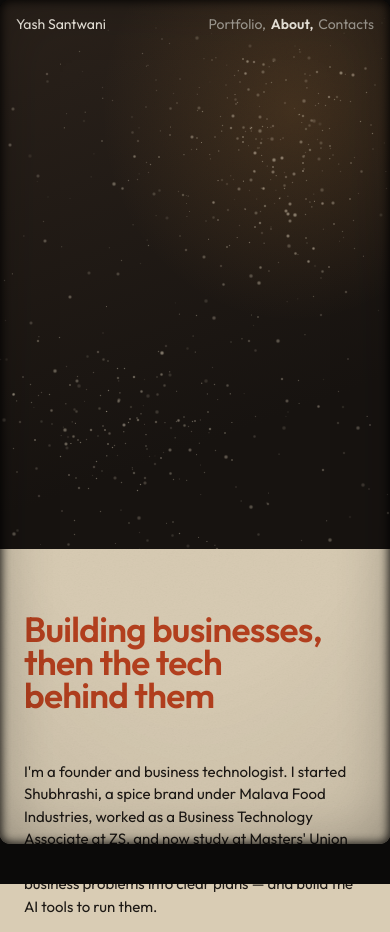
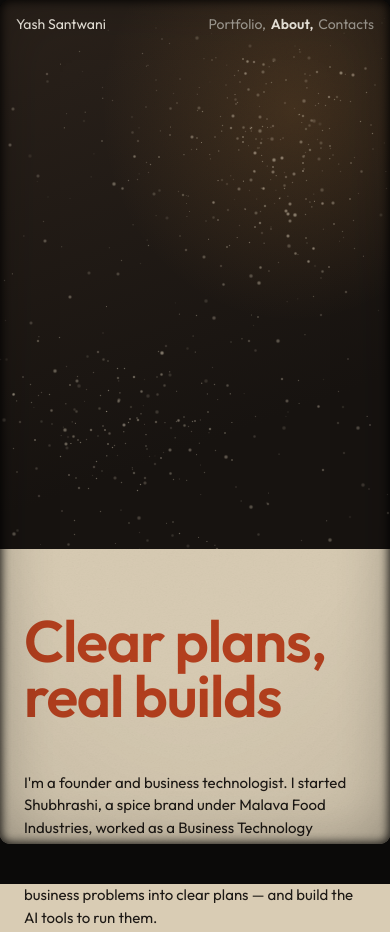
Before and after one commit to yash786876/yash-portfolio, a plain HTML site: page about.html in a window 390 px wide. Shown: the top 932 px of the page. Drawn offline with Linux system fonts and the light colour scheme.

Commit message:
fix(about): reference-scale headline "Clear plans, / real builds" over the panel edge
The About headline now matches reference 05: about 120px at 1440 (8.33vw,
clamped 56-140px), two lines, rust, starting left of the centre line so
it runs about 8vw over the panel. New wording "Clear plans, / real
builds" fits two lines at that size and echoes the bio. Phones keep it
inside the column at 15vw (58px at 390), two lines.

Known: the letters over the dark panel measure 2.4:1 (large text needs
3:1); the portrait's light dotted half is meant to sit behind them, as in
the reference. Letters over cream keep about 3.4:1.

Co-Authored-By: Claude Opus 5.5 <noreply@anthropic.com>

```diff
--- a/about.html
+++ b/about.html
@@ -31,12 +31,14 @@
     .about__portrait { position: absolute; inset: 0; }
 
     .about__content { padding: 0 var(--gutter) var(--s16); }
-    /* Hero (Feature 5): rust headline sized to fit the column in two lines, bio as a
-       narrow block against the column's right edge. */
+    /* Hero (Feature 5): giant rust headline (~120px at 1440, like reference 05) that starts
+       left of the centre line and runs over the panel edge; bio as a narrow block against
+       the column's right edge. */
     .about__lead { min-height: 100vh; display: flex; flex-direction: column; justify-content: center;
       padding: var(--s12) 0 var(--s6); }
-    .about__headline { margin: 0; font-size: clamp(34px, 3.8vw, 76px); font-weight: 600;
-      line-height: var(--lh-tight); letter-spacing: -0.02em; color: var(--accent); text-wrap: balance; }
+    .about__headline { position: relative; z-index: 1; /* above the panel it overlaps */
+      margin: 0 0 0 calc(-8vw - var(--gutter)); font-size: clamp(56px, 8.33vw, 140px); font-weight: 600;
+      line-height: var(--lh-tight); letter-spacing: -0.02em; color: var(--accent); white-space: nowrap; }
     .about__bio { max-width: 22rem; margin: var(--s6) 0 0 auto; font-size: 15px; line-height: var(--lh-body);
       color: var(--ink); }
     .about__section { min-height: 60vh; }
@@ -48,8 +50,7 @@
       .about__panel { position: relative; height: 65vh; }
       .about__content { padding: 0 var(--s3) var(--s12); }
       .about__lead { min-height: 0; padding: var(--s8) 0 var(--s6); }
-      .about__headline { font-size: clamp(34px, 9vw, 64px); }
-      .about__headline br { display: none; }  /* let the browser balance the lines */
+      .about__headline { margin-left: 0; font-size: clamp(48px, 15vw, 96px); }
       .about__bio { max-width: none; margin-left: 0; }
       .about__section { min-height: 40vh; }
       /* The whole nav sits over the dark panel at first, then over cream. */
@@ -76,7 +77,7 @@
 
     <div class="about__content">
       <header class="about__lead">
-        <h1 class="about__headline">Building businesses,<br> then the tech behind them</h1>
+        <h1 class="about__headline">Clear plans,<br>real builds</h1>
         <p class="about__bio">I'm a founder and business technologist. I started Shubhrashi, a spice brand under Malava Food Industries, worked as a Business Technology Associate at ZS, and now study at Masters' Union while working with MU Ventures. I turn messy business problems into clear plans — and build the AI tools to run them.</p>
       </header>
 
```
